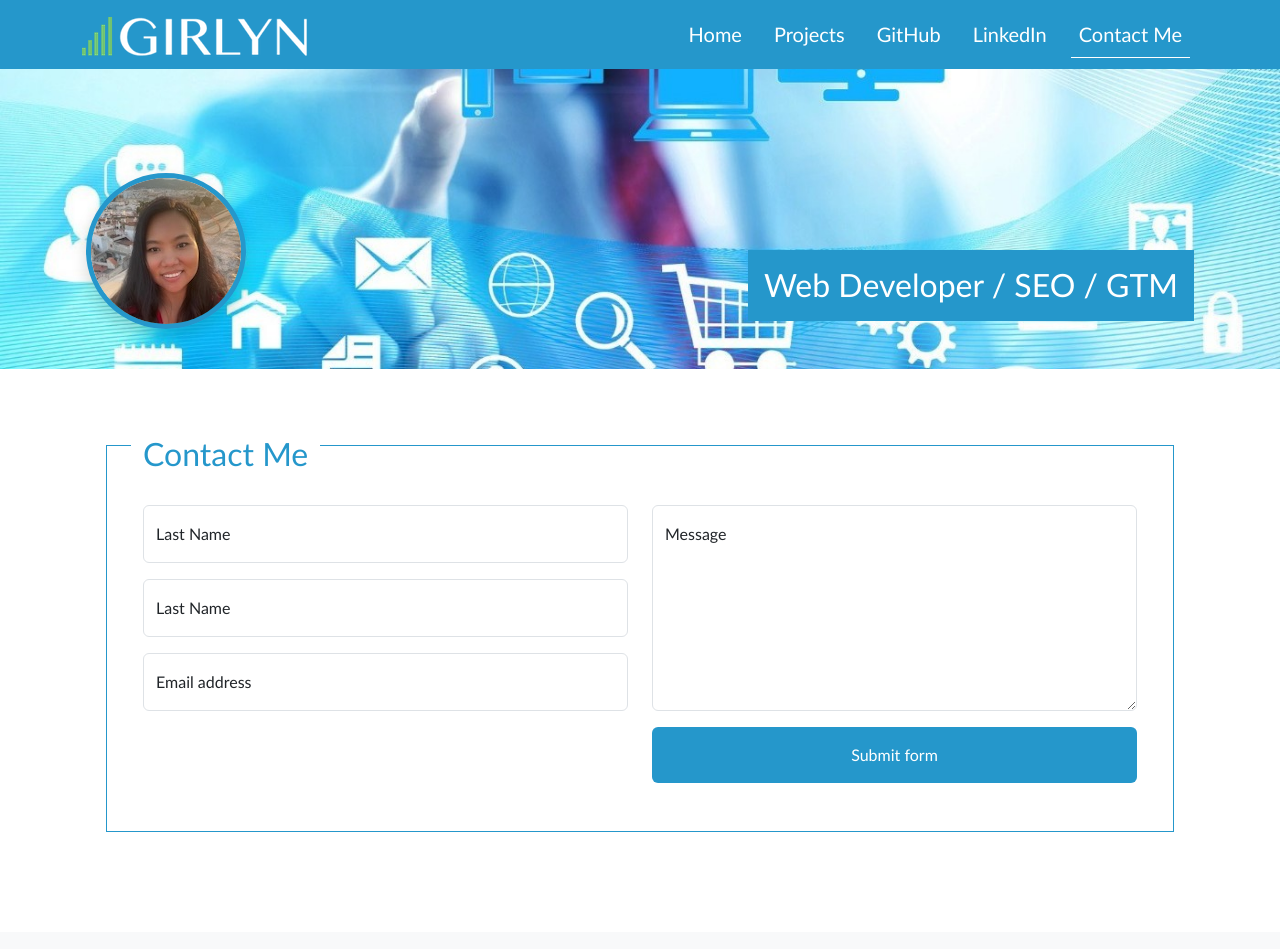
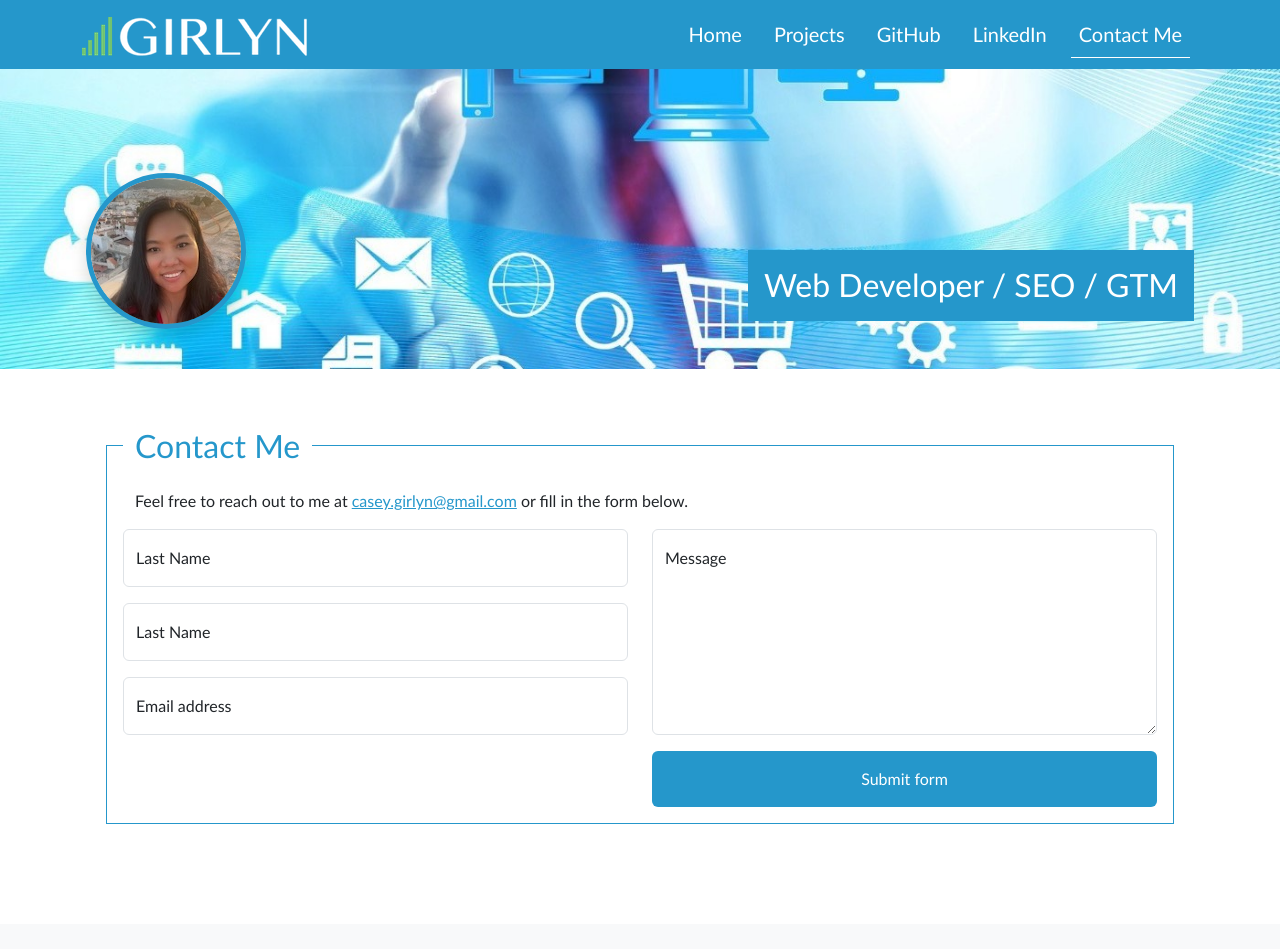
Before and after one commit to caseygirlyn/React-Portfolio, a React (Vite) app: page /contact in a window 1280 px wide. Shown: the top 949 px of the page. Built offline with nearby package versions, Linux system fonts and the light colour scheme.

Commit message:
update contact us section

```diff
--- a/src/components/Contact.jsx
+++ b/src/components/Contact.jsx
@@ -25,9 +25,10 @@ export default function Contact() {
         });
     };
     return <div className="container content my-3 py-1">
-        <section className="row p-4 border-1 mx-4 my-5">
+        <section className="row p-3 border-1 mx-4 my-5">
             <h2 className="primary-color w-auto bg-white d-flex align-items-center">Contact Me</h2>
-            <form className="needs-validation py-4" noValidate>
+            <p className='my-3'>Feel free to reach out to me at <a href='mailto:casey.girlyn@gmail.com' className='primary-color'>casey.girlyn@gmail.com</a> or fill in the form below.</p>
+            <form className="needs-validation p-0" noValidate>
                 <div className="row">
                     <div className="col-md-6 col-sm-12">
                         <div className="form-floating mb-3">
```
